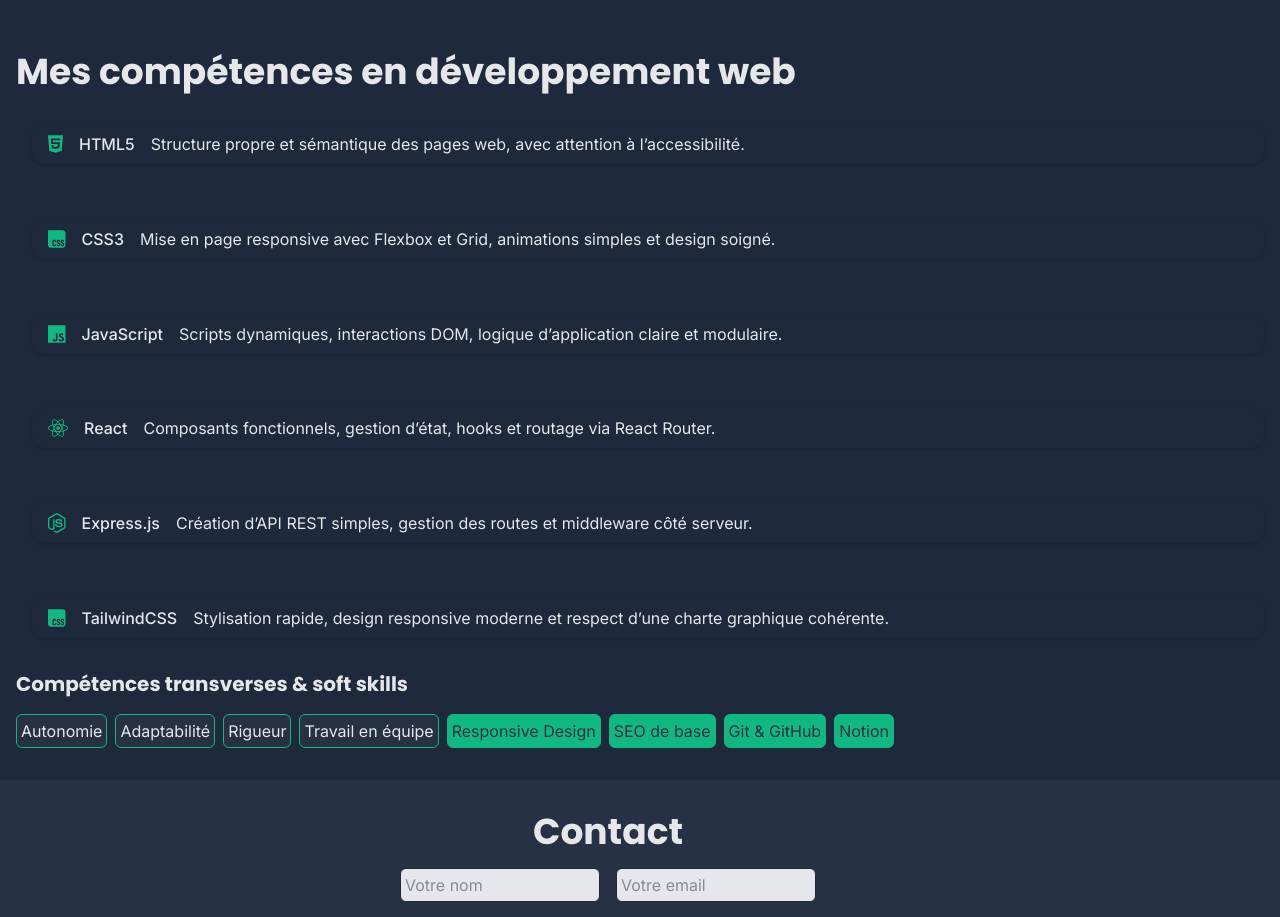
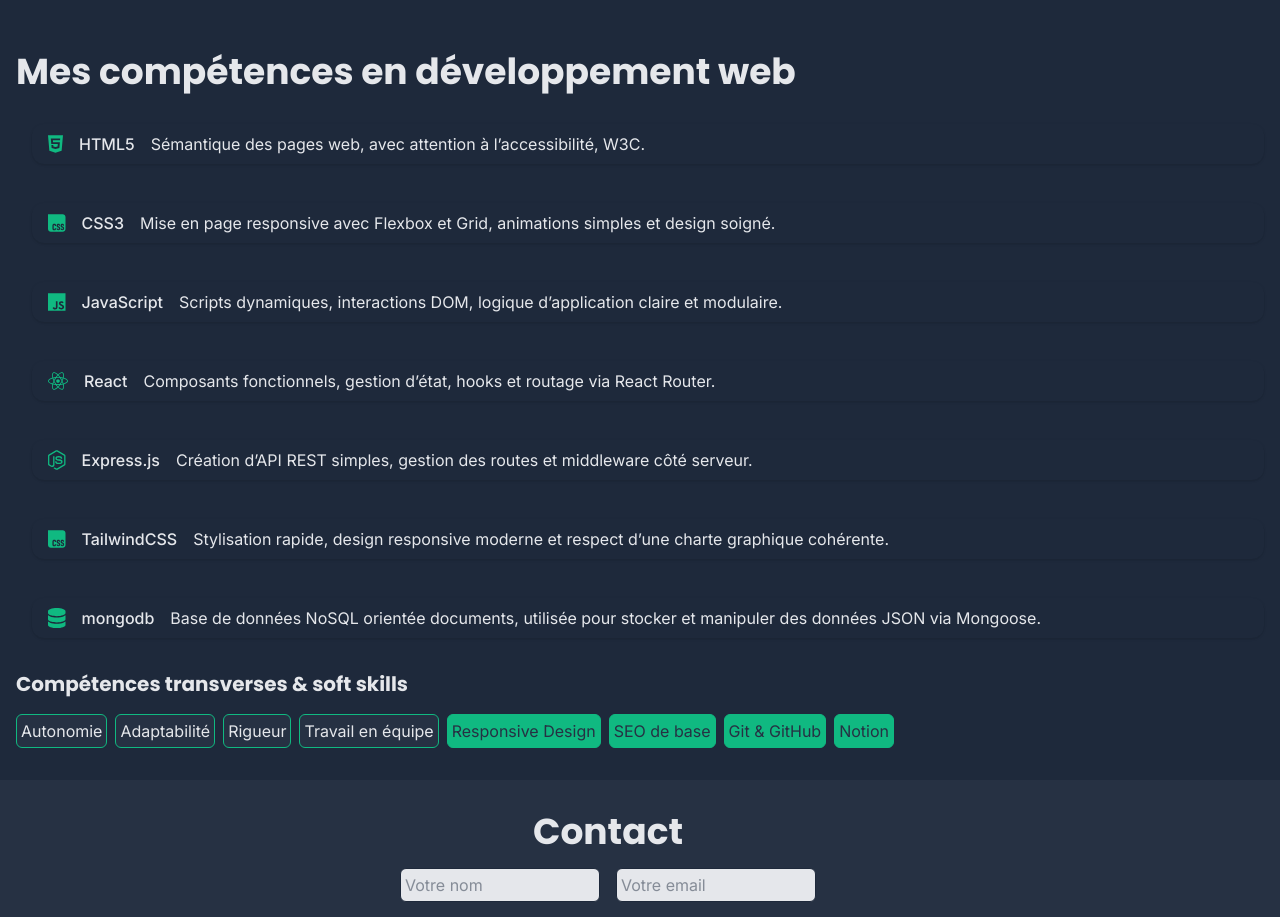
Before and after one commit to aurelienrnd/portfolio, a React (Vite) app: page / in a window 1280 px wide. Shown: the part 1620-2537 px from the top of the page. Built offline with nearby package versions, Linux system fonts and the light colour scheme.

Commit message:
feature hard-skills.jon skill.tsx: Add a new skill in the list

```diff
--- a/public/datas/hard-skills.json
+++ b/public/datas/hard-skills.json
@@ -2,7 +2,7 @@
   {
     "technologie": "HTML5",
     "logo": "faHtml5",
-    "description": "Structure propre et sémantique des pages web, avec attention à l’accessibilité."
+    "description": "Sémantique des pages web, avec attention à l’accessibilité, W3C."
   },
   {
     "technologie": "CSS3",
@@ -28,5 +28,10 @@
     "technologie": "TailwindCSS",
     "logo": "faCss",
     "description": "Stylisation rapide, design responsive moderne et respect d’une charte graphique cohérente."
+  },
+  {
+    "technologie": "mongodb",
+    "logo": "faDatabase",
+    "description": "Base de données NoSQL orientée documents, utilisée pour stocker et manipuler des données JSON via Mongoose."
   }
 ]
--- a/src/components/utility/Skill.tsx
+++ b/src/components/utility/Skill.tsx
@@ -8,6 +8,7 @@
   faReact,
   faCss,
 } from '@fortawesome/free-brands-svg-icons';
+import { faDatabase } from '@fortawesome/free-solid-svg-icons';
 
 export type IconList = {
   faHtml5: IconDefinition;
@@ -15,6 +16,7 @@
   faJs: IconDefinition;
   faReact: IconDefinition;
   faNodeJs: IconDefinition;
+  faDatabase: IconDefinition;
 };
 interface SkillProps {
   logo: keyof IconList;
@@ -33,6 +35,7 @@
     faJs,
     faReact,
     faNodeJs,
+    faDatabase,
   };
   return (
     <div className="flex flex-col md:flex-row md:items-center gap-2 md:gap-4 p-2 md:px-4 md:ml-4 rounded-xl shadow-sm hover:scale-105 transition-transform duration-300">
```
